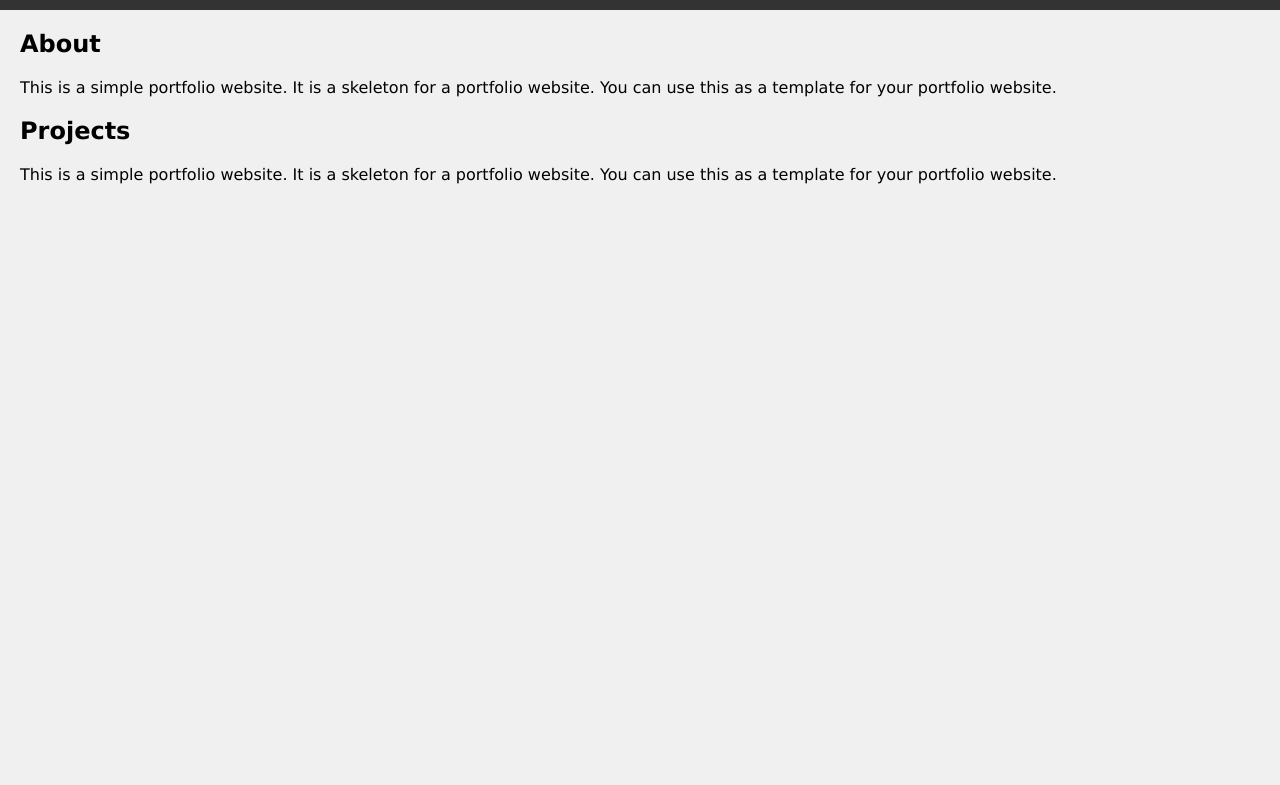
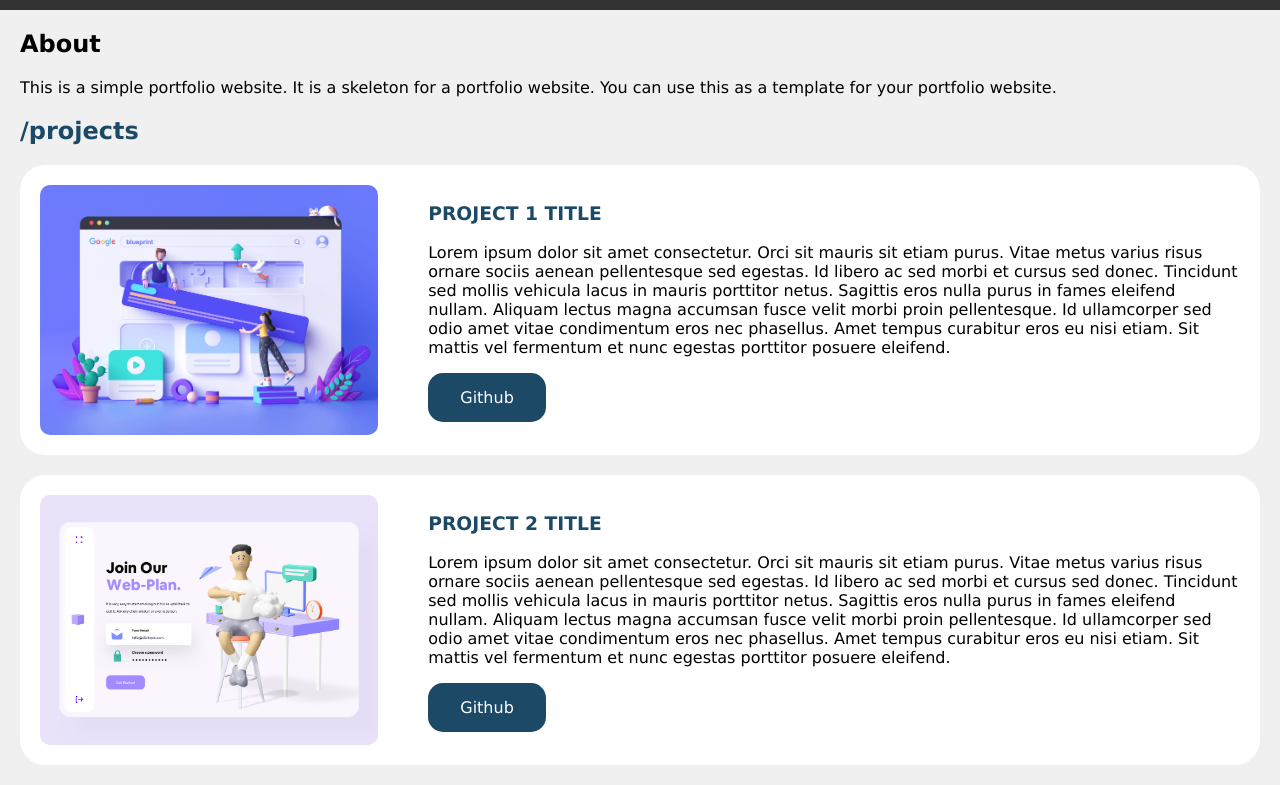
Before and after one commit to PACS-TMU/webdev-workshop-2024, a plain HTML site: page index.html in a window 1280 px wide. Shown: the part 185-970 px from the top of the page. Before the commit the page ends 800 px from the top, so only its background shows below. Drawn offline with Linux system fonts and the light colour scheme.

Commit message:
update projects-section

```diff
--- a/index.html
+++ b/index.html
@@ -46,15 +46,53 @@
         </p>
     </div>
 
-    <!-- Project Section -->
-    <div id="projects" class="container">
-        <h2>Projects</h2>
-        <p>
-            This is a simple portfolio website. It is a skeleton
-            for a portfolio website. You can use this as a template
-            for your portfolio website.
+
+<!-- Project Section -->
+<div id="projects" class="container">
+    <h2 class="projectTitle">/projects</h2>
+    <div class="projectCard">
+      <img class="projectImage" src="assets/proj1.png">
+      <div class="projectInfo">
+        <h3 class="projectTitle">PROJECT 1 TITLE</h1>
+        <p class="projectDesc">
+          Lorem ipsum dolor sit amet consectetur. Orci sit mauris sit etiam
+          purus. Vitae metus varius risus ornare sociis aenean pellentesque
+          sed egestas. Id libero ac sed morbi et cursus sed donec. Tincidunt
+          sed mollis vehicula lacus in mauris porttitor netus. Sagittis eros
+          nulla purus in fames eleifend nullam. Aliquam lectus magna accumsan
+          fusce velit morbi proin pellentesque. Id ullamcorper sed odio amet
+          vitae condimentum eros nec phasellus. Amet tempus curabitur eros eu
+          nisi etiam. Sit mattis vel fermentum et nunc egestas porttitor
+          posuere eleifend.
         </p>
+        <a class="projectButton" href="">Github</a>
+      </div>
     </div>
+    <div class="projectCard">
+      <img class="projectImage" src="assets/proj2.png">
+      <div class="projectInfo">
+        <h3 class="projectTitle">PROJECT 2 TITLE</h1>
+        <p class="projectDesc">
+          Lorem ipsum dolor sit amet consectetur. Orci sit mauris sit etiam
+          purus. Vitae metus varius risus ornare sociis aenean pellentesque
+          sed egestas. Id libero ac sed morbi et cursus sed donec. Tincidunt
+          sed mollis vehicula lacus in mauris porttitor netus. Sagittis eros
+          nulla purus in fames eleifend nullam. Aliquam lectus magna accumsan
+          fusce velit morbi proin pellentesque. Id ullamcorper sed odio amet
+          vitae condimentum eros nec phasellus. Amet tempus curabitur eros eu
+          nisi etiam. Sit mattis vel fermentum et nunc egestas porttitor
+          posuere eleifend.
+        </p>
+        <a class="projectButton" href="">Github</a>
+      </div>
+    </div>
+    <!-- <p>
+      This is a simple portfolio website. It is a skeleton for a portfolio
+      website. You can use this as a template for your portfolio website.
+    </p> -->
+  </div>
+
+
 </body>
 
 </html>
--- a/style.css
+++ b/style.css
@@ -57,3 +57,46 @@ body {
   padding: 10px;
   text-align: center;
 }
+
+.projectCard {
+  display: flex;
+  padding: 20px;
+  margin-bottom: 20px;
+  /* align-items: center; */
+  justify-self: center;
+  background-color: white;
+  gap: 50px;
+  border-radius: 25px;
+}
+.projectImage {
+  width: 350px;
+  height: 250px;
+  /* background-color: #6ab3c9; */
+  object-fit: cover;
+  border-radius: 10px;
+}
+.projectTitle {
+  color: #1c4966;
+  /* border: solid; */
+}
+.projectInfo {
+  width: 70%;
+}
+.projectDesc {
+  /* border: solid;
+    border-color: #333; */
+}
+.projectButton {
+  background-color: #1c4966;
+  border-radius: 15px;
+  border: none;
+  color: white;
+  padding: 15px 32px;
+  text-align: center;
+  text-decoration: none;
+  display: inline-block;
+  font-size: 16px;
+}
+a {
+  color: white;
+}
```
Also changed, not shown: assets/proj1.png (added), assets/proj2.png (added). Lines whose indentation alone changed are shown as unchanged.
